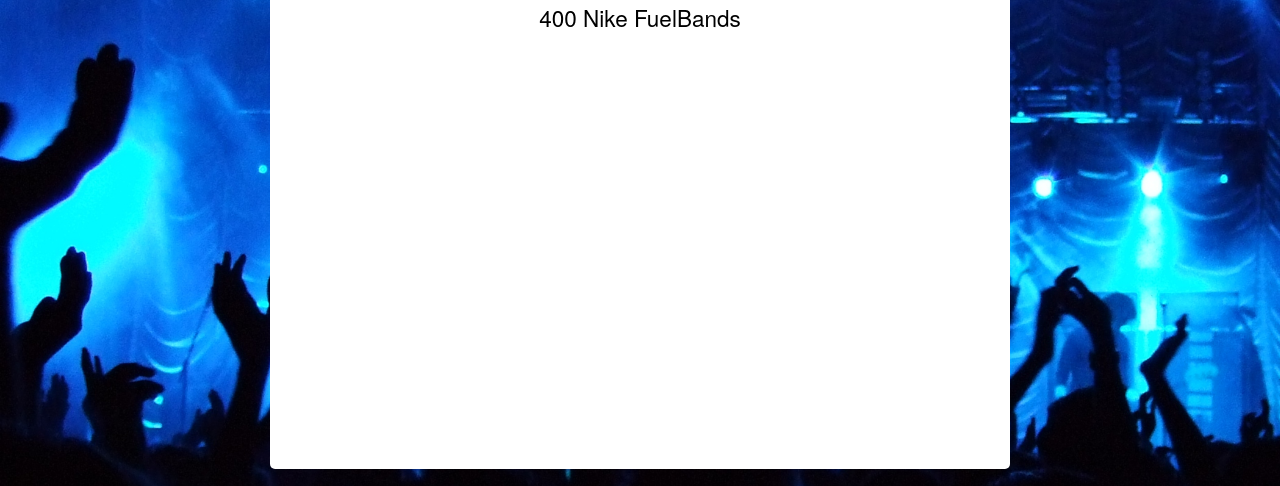
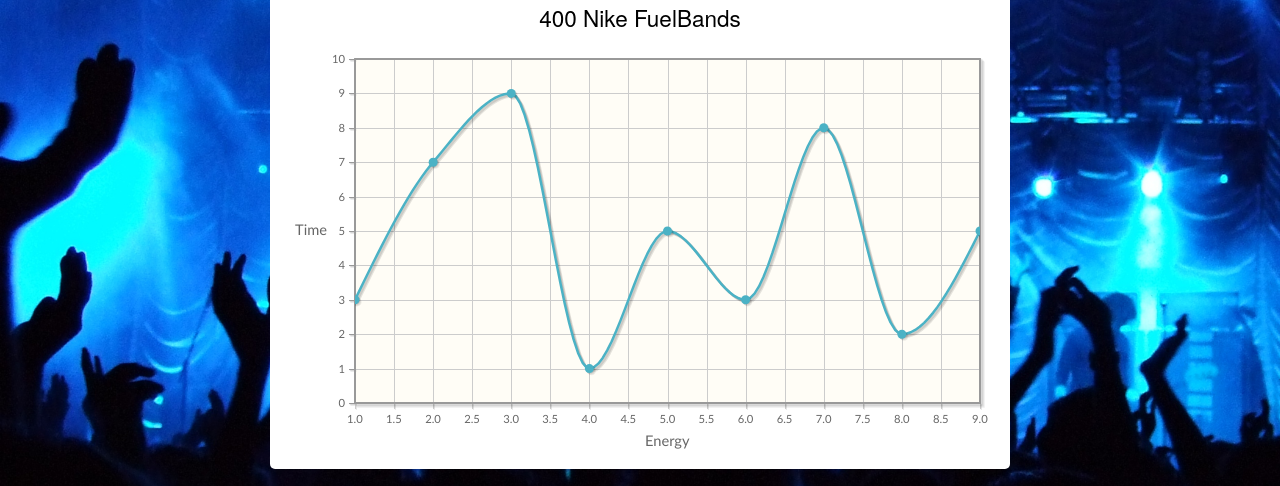
Before and after one commit to danman01/bandfuel, a plain HTML site: page index.html in a window 1280 px wide. Shown: the part 352-838 px from the top of the page. Drawn offline with Linux system fonts and the light colour scheme.

Commit message:
fix plot bug

```diff
--- a/index.html
+++ b/index.html
@@ -12,13 +12,6 @@
 	<!-- BandFuel CSS -->
 	<link rel="stylesheet" type="text/css" href="css/style.css">
 
-	<!-- jQuery -->
-	<script src="js/jquery-1.7.1.min.js" type="text/javascript"></script>
-
-	<!-- api functions -->
-  <script type="text/javascript">
-
-  </script>
 	<!-- BandFuel JS -->
 	<script language="javascript" type="text/javascript" src="js/js.js"></script>
 </head>
--- a/js/js.js
+++ b/js/js.js
@@ -3,7 +3,7 @@ $(document).ready(function(){
 		[[3,7,9,1,5,3,8,2,5]], {
 		/*title: 'Energy Levels',*/
 		axesDefaults: {
-//			labelRenderer: $.jqplot.CanvasAxisLabelRenderer
+			labelRenderer: $.jqplot.CanvasAxisLabelRenderer
 		},
 		seriesDefaults: {
 			rendererOptions: {
```
